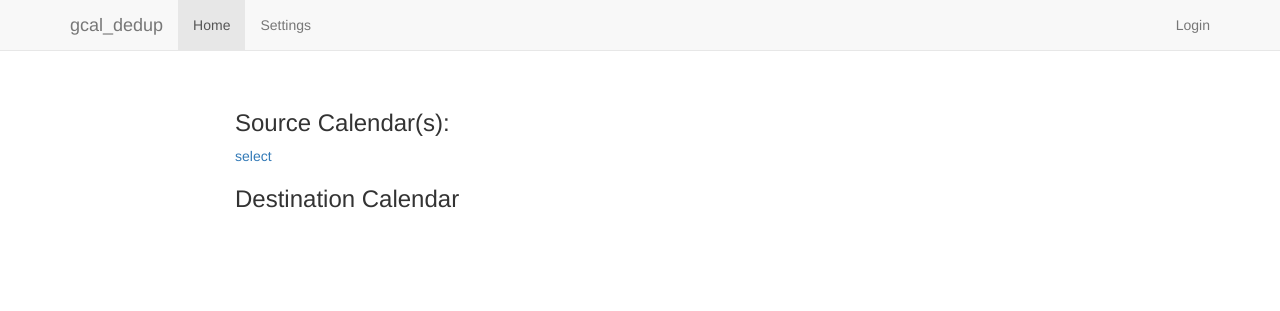
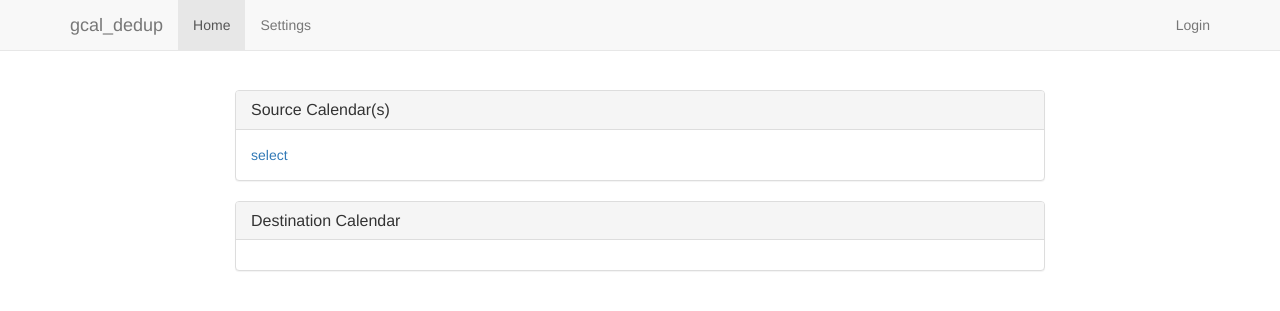
Before and after one commit to izilly/gcal_dedup, a Django app: page / in a window 1280 px wide. Shown: the top 311 px of the page. Run offline with Django 3.2, Linux system fonts and the light colour scheme; some libraries are stand-ins or nearby versions.

Commit message:
put source/destination in bootstrap panels

```diff
--- a/pick_calendar/templates/pick_calendar/index.html
+++ b/pick_calendar/templates/pick_calendar/index.html
@@ -6,13 +6,16 @@
       <!--<a href="{% url 'pick_calendar:settings' %}">settings</a>-->
   <!--</div>-->
 
+
   <!--Source Calendar(s) -->
-  <div id="source" class="choice-box">
+  <div id="source" class="panel panel-default">
       <!--<div class="prompt"> -->
           <!--<h2>Source Calendar(s):</h2>-->
       <!--</div>-->
-      <h3>Source Calendar(s):</h3>
-      <div class="source choice-content">
+      <div class="panel-heading">
+        <h3 class="panel-title">Source Calendar(s)</h3>
+      </div>
+      <div class="source panel-body">
       {% if progress.source %}
           <ul>
               {% for source in progress.source %}
@@ -30,11 +33,14 @@
       </div>
   </div>
 
-<!--Destination Calendar-->
-<div id="destination" class="choice-box">
-    <h3>Destination Calendar</h3>
-    <div class="destination choice-content">
-    {% if progress.source %}
+
+  <!--Destination Calendar-->
+  <div id="destination" class="panel panel-default">
+      <div class="panel-heading">
+        <h3 class="panel-title">Destination Calendar</h3>
+      </div>
+      <div class="destination panel-body">
+      {% if progress.source %}
         {% if progress.destination %}
             <ul>
                 {% for choice in progress.destination %}
```
